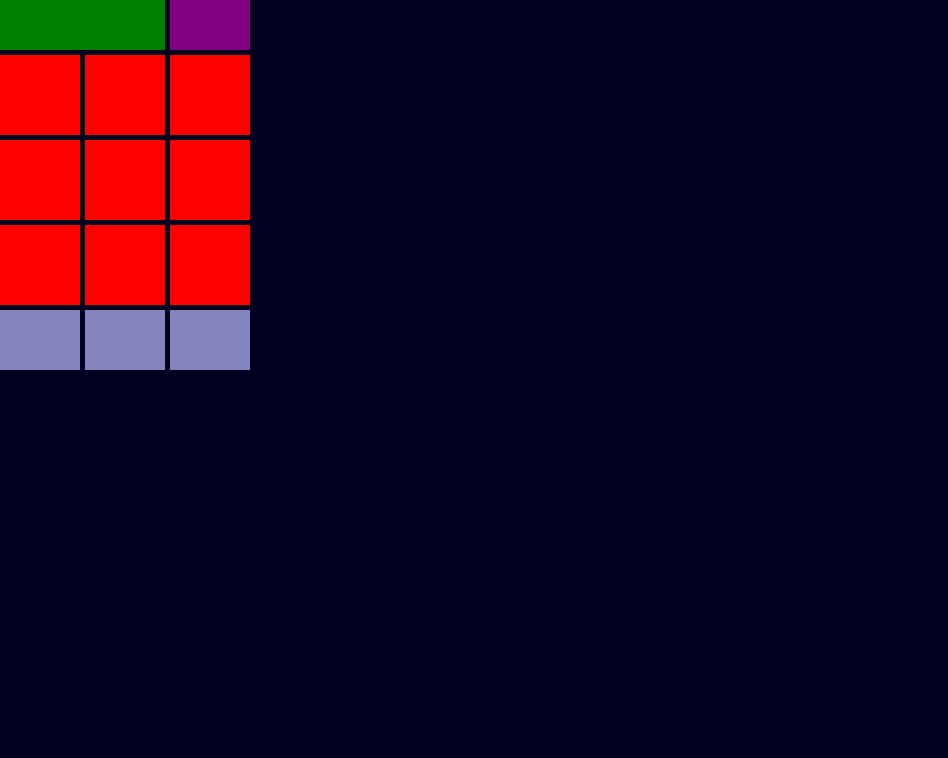
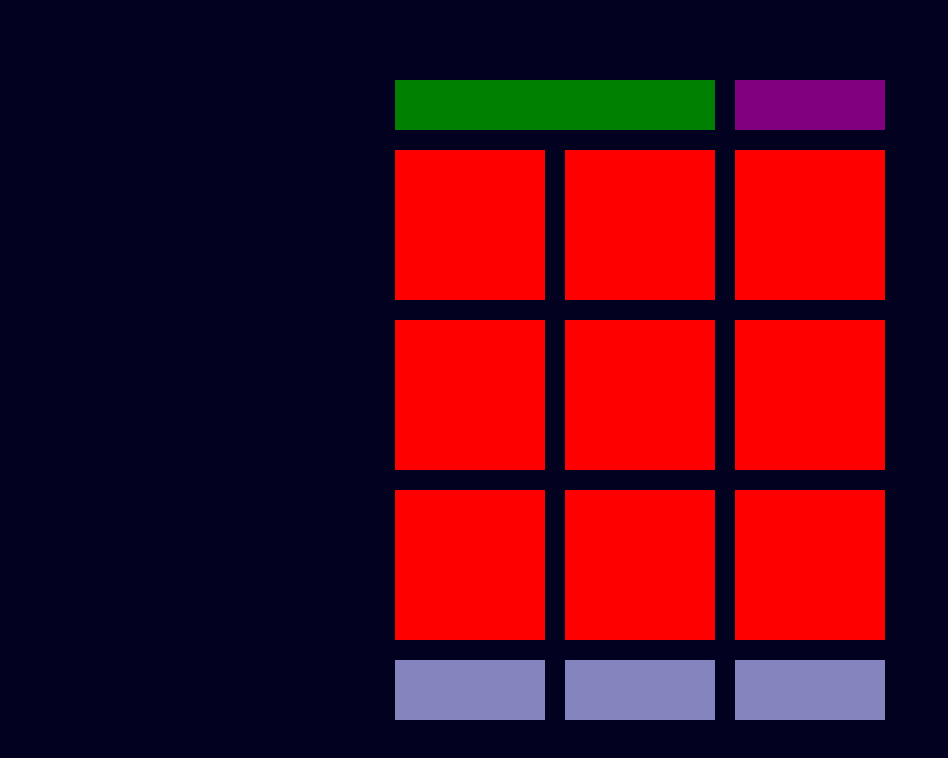
Before and after one commit to KariukiIan/tic-tac-toe-game, a plain HTML site: page tic-tac-toe game/index.html in a window 1280 px wide. Shown: the whole page, without its empty margins (0-948 px from the left). Drawn offline with Linux system fonts and the light colour scheme.

Commit message:
added responsive design to the game

```diff
--- a/tic-tac-toe game/index.html
+++ b/tic-tac-toe game/index.html
@@ -25,5 +25,6 @@
 				<div class="score"></div>
 			</div>
 		</main>
+		<footer></footer>
 	</body>
 </html>
--- a/tic-tac-toe game/styles.css
+++ b/tic-tac-toe game/styles.css
@@ -12,6 +12,14 @@ html {
 	background-color: rgb(2, 2, 32);
 }
 
+body {
+	/* padding: 90px 20px; */
+	display: flex;
+	flex-direction: column;
+	justify-content: center;
+	align-items: center;
+}
+
 .grid {
 	display: grid;
 	grid-template-columns: repeat(3, 80px);
@@ -19,20 +27,29 @@ html {
 	gap: 5px;
 }
 
+@media (min-width: 768px) {
+	.grid {
+		width: 490px;
+		grid-template-columns: repeat(3, 150px);
+		grid-template-rows: 50px repeat(3, 150px) 60px;
+		gap: 20px;
+	}
+}
+
 .turn {
 	background-color: green;
-  grid-column-start: 1;
- grid-column-end: 3;
+	grid-column-start: 1;
+	grid-column-end: 3;
 }
 
 .square {
-  background-color: red;
+	background-color: red;
 }
 
 .score {
-  background-color: rgb(132, 132, 190);
+	background-color: rgb(132, 132, 190);
 }
 
 .actions {
-  background-color: purple;
+	background-color: purple;
 }
```
